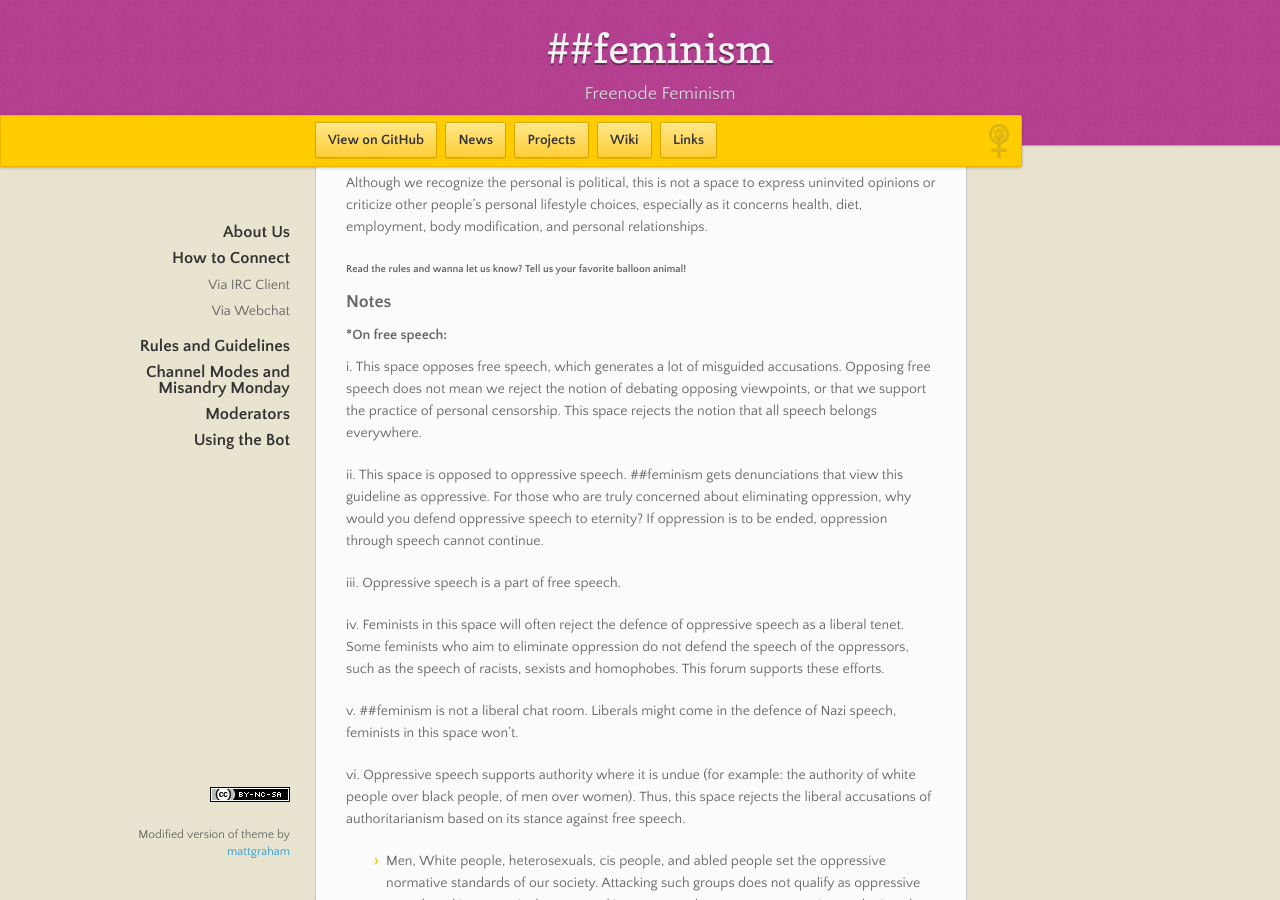
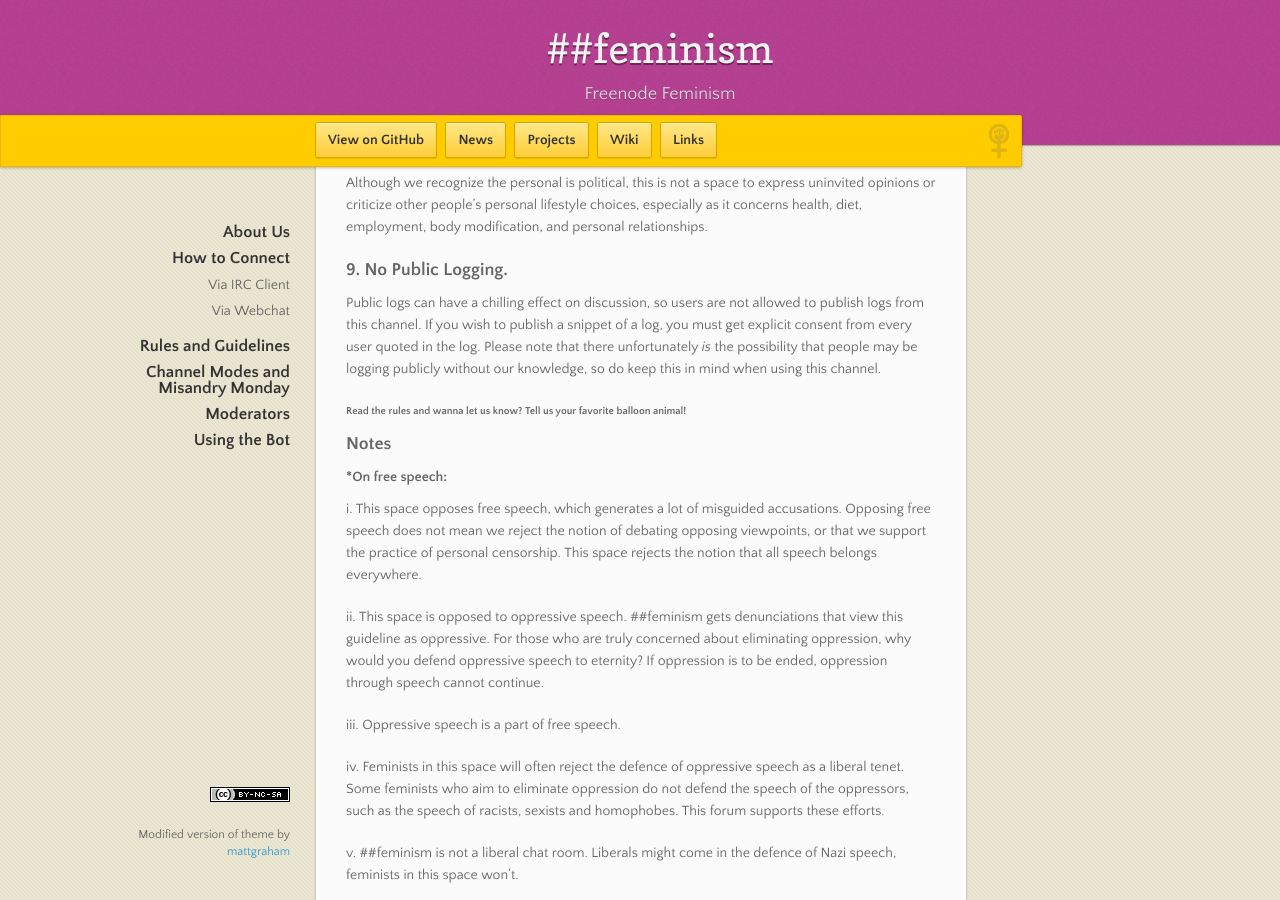
Before and after one commit to feminism-chat/feminism-chat.github.io, a Jekyll site: the page built from index.md, in a window 1280 px wide and 900 px high, scrolled down 1983 px. Built offline with Jekyll 4.4.1, drawn with Linux system fonts in a browser that asks for light colours; nearby versions of some CDN libraries.

Commit message:
Add public logging info

```diff
--- a/index.md
+++ b/index.md
@@ -73,6 +73,9 @@ We ask that sectarianism be kept to a minimum. While criticism is allowed, we do
 ### 8. Unwelcome Comments on Users' Personal Choices Will Not Be Allowed.
 Although we recognize the personal is political, this is not a space to express uninvited opinions or criticize other people's personal lifestyle choices, especially as it concerns health, diet, employment, body modification, and personal relationships.
 
+### 9. No Public Logging.
+Public logs can have a chilling effect on discussion, so users are not allowed to publish logs from this channel. If you wish to publish a snippet of a log, you must get explicit consent from every user quoted in the log. Please note that there unfortunately *is* the possibility that people may be logging publicly without our knowledge, so do keep this in mind when using this channel.
+
 ###### Read the rules and wanna let us know? Tell us your favorite balloon animal!
 
 
```
